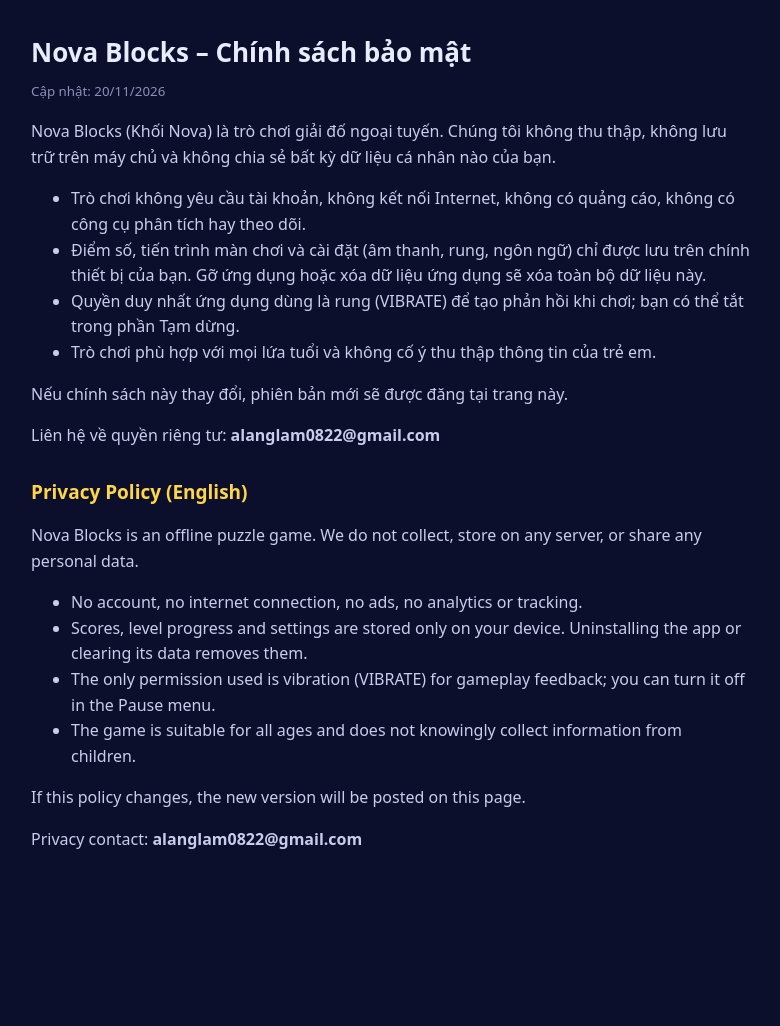
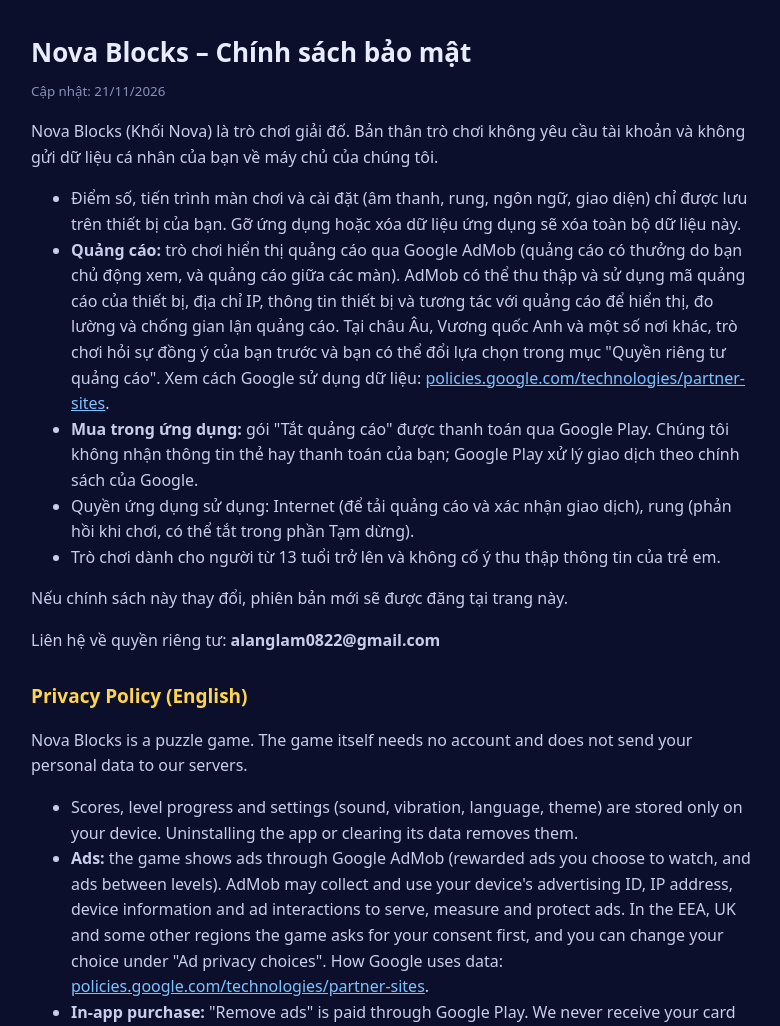
Before and after one commit to alan-lam/novablocks-privacy, a plain HTML site: page index.html in a window 1280 px wide. Shown: the top 1026 px of the page, without its empty margins (249-1029 px from the left). Before the commit the page ends 929 px from the top, so only its background shows below. Drawn offline with Linux system fonts and the light colour scheme.

Commit message:
Privacy policy: add AdMob ads and Google Play purchase sections
Co-Authored-By: Claude Opus 5.5 <noreply@anthropic.com>

```diff
--- a/index.html
+++ b/index.html
@@ -8,30 +8,32 @@
 body{margin:0;background:#0b0f2c;color:#e9ecff;font:16px/1.6 system-ui,-apple-system,"Segoe UI",Roboto,sans-serif}
 main{max-width:720px;margin:0 auto;padding:32px 20px 60px}
 h1{font-size:26px;margin:0 0 4px}h2{font-size:19px;margin:28px 0 6px;color:#ffd54a}
-p,li{color:#c9cdeb}small{color:#8a91b8}
+p,li{color:#c9cdeb}small{color:#8a91b8}a{color:#7cc4ff}
 </style>
 </head>
 <body>
 <main>
 <h1>Nova Blocks – Chính sách bảo mật</h1>
-<small>Cập nhật: 20/11/2026</small>
-<p>Nova Blocks (Khối Nova) là trò chơi giải đố ngoại tuyến. Chúng tôi không thu thập, không lưu trữ trên máy chủ và không chia sẻ bất kỳ dữ liệu cá nhân nào của bạn.</p>
+<small>Cập nhật: 21/11/2026</small>
+<p>Nova Blocks (Khối Nova) là trò chơi giải đố. Bản thân trò chơi không yêu cầu tài khoản và không gửi dữ liệu cá nhân của bạn về máy chủ của chúng tôi.</p>
 <ul>
-<li>Trò chơi không yêu cầu tài khoản, không kết nối Internet, không có quảng cáo, không có công cụ phân tích hay theo dõi.</li>
-<li>Điểm số, tiến trình màn chơi và cài đặt (âm thanh, rung, ngôn ngữ) chỉ được lưu trên chính thiết bị của bạn. Gỡ ứng dụng hoặc xóa dữ liệu ứng dụng sẽ xóa toàn bộ dữ liệu này.</li>
-<li>Quyền duy nhất ứng dụng dùng là rung (VIBRATE) để tạo phản hồi khi chơi; bạn có thể tắt trong phần Tạm dừng.</li>
-<li>Trò chơi phù hợp với mọi lứa tuổi và không cố ý thu thập thông tin của trẻ em.</li>
+<li>Điểm số, tiến trình màn chơi và cài đặt (âm thanh, rung, ngôn ngữ, giao diện) chỉ được lưu trên thiết bị của bạn. Gỡ ứng dụng hoặc xóa dữ liệu ứng dụng sẽ xóa toàn bộ dữ liệu này.</li>
+<li><b>Quảng cáo:</b> trò chơi hiển thị quảng cáo qua Google AdMob (quảng cáo có thưởng do bạn chủ động xem, và quảng cáo giữa các màn). AdMob có thể thu thập và sử dụng mã quảng cáo của thiết bị, địa chỉ IP, thông tin thiết bị và tương tác với quảng cáo để hiển thị, đo lường và chống gian lận quảng cáo. Tại châu Âu, Vương quốc Anh và một số nơi khác, trò chơi hỏi sự đồng ý của bạn trước và bạn có thể đổi lựa chọn trong mục "Quyền riêng tư quảng cáo". Xem cách Google sử dụng dữ liệu: <a href="https://policies.google.com/technologies/partner-sites">policies.google.com/technologies/partner-sites</a>.</li>
+<li><b>Mua trong ứng dụng:</b> gói "Tắt quảng cáo" được thanh toán qua Google Play. Chúng tôi không nhận thông tin thẻ hay thanh toán của bạn; Google Play xử lý giao dịch theo chính sách của Google.</li>
+<li>Quyền ứng dụng sử dụng: Internet (để tải quảng cáo và xác nhận giao dịch), rung (phản hồi khi chơi, có thể tắt trong phần Tạm dừng).</li>
+<li>Trò chơi dành cho người từ 13 tuổi trở lên và không cố ý thu thập thông tin của trẻ em.</li>
 </ul>
 <p>Nếu chính sách này thay đổi, phiên bản mới sẽ được đăng tại trang này.</p>
 <p>Liên hệ về quyền riêng tư: <b>alanglam0822@gmail.com</b></p>
 
 <h2>Privacy Policy (English)</h2>
-<p>Nova Blocks is an offline puzzle game. We do not collect, store on any server, or share any personal data.</p>
+<p>Nova Blocks is a puzzle game. The game itself needs no account and does not send your personal data to our servers.</p>
 <ul>
-<li>No account, no internet connection, no ads, no analytics or tracking.</li>
-<li>Scores, level progress and settings are stored only on your device. Uninstalling the app or clearing its data removes them.</li>
-<li>The only permission used is vibration (VIBRATE) for gameplay feedback; you can turn it off in the Pause menu.</li>
-<li>The game is suitable for all ages and does not knowingly collect information from children.</li>
+<li>Scores, level progress and settings (sound, vibration, language, theme) are stored only on your device. Uninstalling the app or clearing its data removes them.</li>
+<li><b>Ads:</b> the game shows ads through Google AdMob (rewarded ads you choose to watch, and ads between levels). AdMob may collect and use your device's advertising ID, IP address, device information and ad interactions to serve, measure and protect ads. In the EEA, UK and some other regions the game asks for your consent first, and you can change your choice under "Ad privacy choices". How Google uses data: <a href="https://policies.google.com/technologies/partner-sites">policies.google.com/technologies/partner-sites</a>.</li>
+<li><b>In-app purchase:</b> "Remove ads" is paid through Google Play. We never receive your card or payment details; Google Play processes the transaction under Google's policies.</li>
+<li>Permissions used: Internet (to load ads and confirm purchases) and vibration (gameplay feedback, can be turned off in the Pause menu).</li>
+<li>The game is meant for players aged 13 and over and does not knowingly collect information from children.</li>
 </ul>
 <p>If this policy changes, the new version will be posted on this page.</p>
 <p>Privacy contact: <b>alanglam0822@gmail.com</b></p>
```
